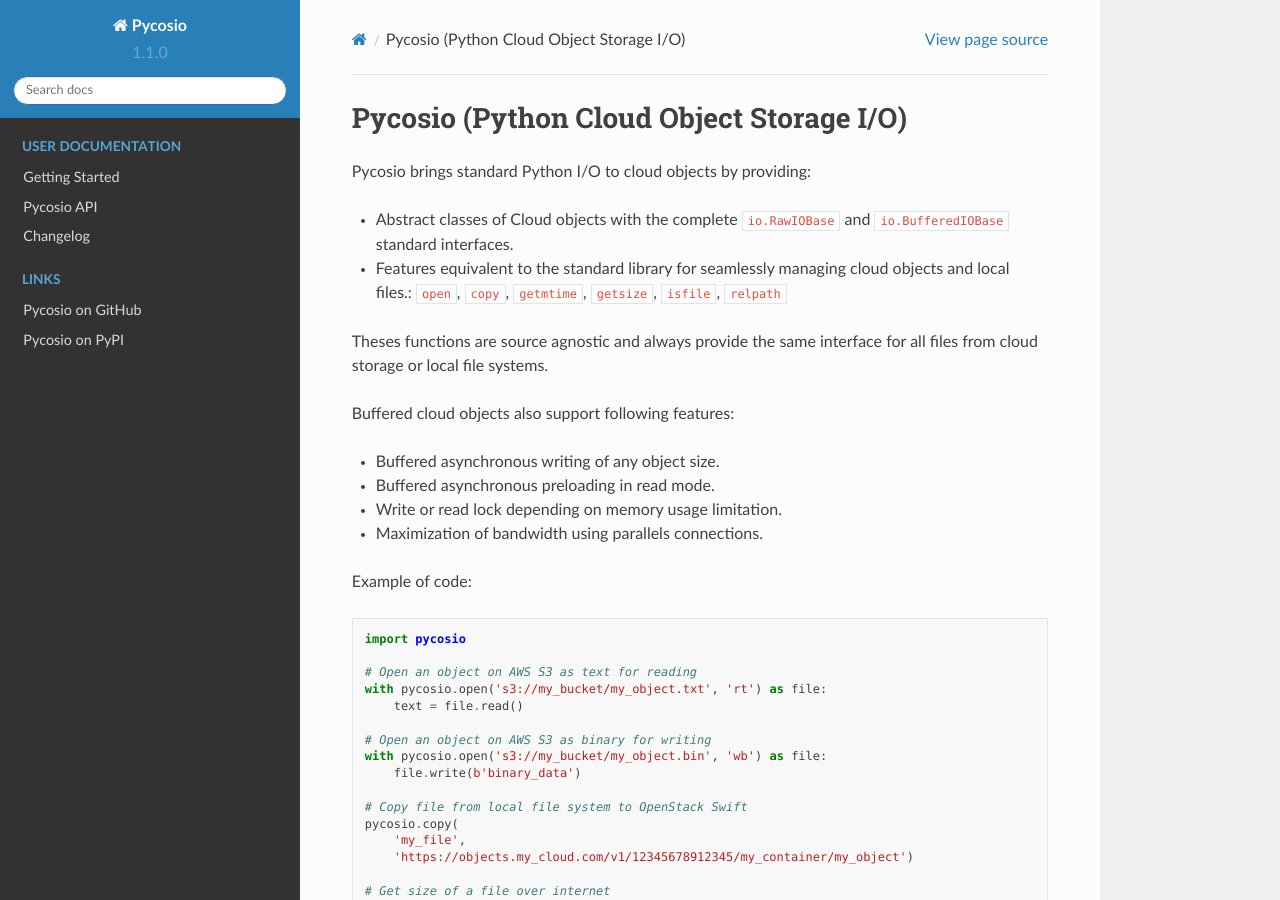
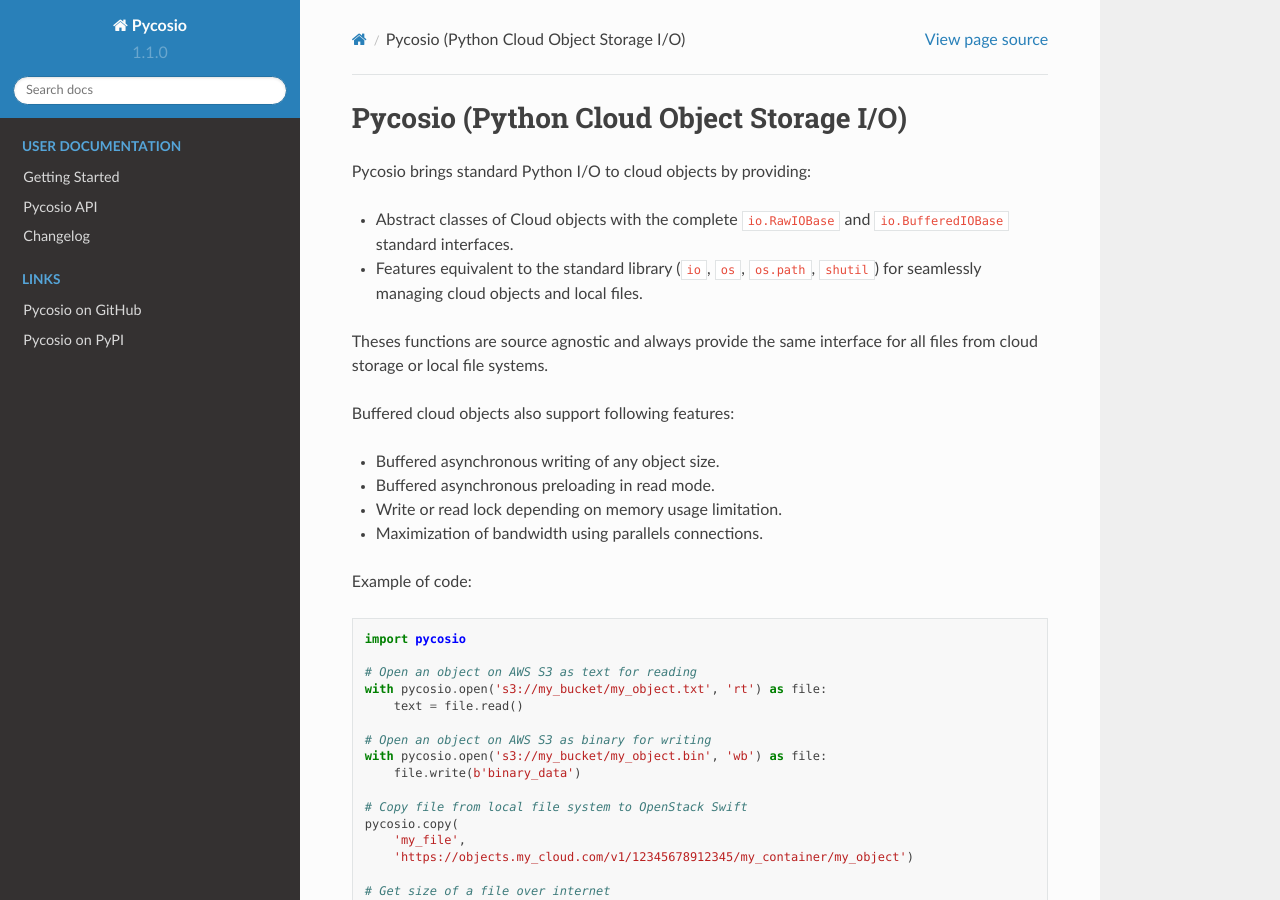
Before and after one commit to JGoutin/airfs, a Sphinx documentation site: the page built from docs/index.rst, in a window 1280 px wide and 900 px high. Built offline with Sphinx 7.4.7 and the Read the Docs theme 2.0.0, drawn with Linux system fonts in a browser that asks for light colours.

Commit message:
Don't fully list functions on documentation indexes.

```diff
--- a/docs/index.rst
+++ b/docs/index.rst
@@ -5,9 +5,8 @@ Pycosio brings standard Python I/O to cloud objects by providing:
 
 * Abstract classes of Cloud objects with the complete ``io.RawIOBase`` and
   ``io.BufferedIOBase`` standard interfaces.
-* Features equivalent to the standard library for seamlessly managing cloud
-  objects and local files.: ``open``, ``copy``, ``getmtime``, ``getsize``,
-  ``isfile``, ``relpath``
+* Features equivalent to the standard library (``io``, ``os``, ``os.path``,
+  ``shutil``) for seamlessly managing cloud objects and local files.
 
 Theses functions are source agnostic and always provide the same interface for
 all files from cloud storage or local file systems.
```
Also changed, not shown: README.md (+2 -3 lines).
